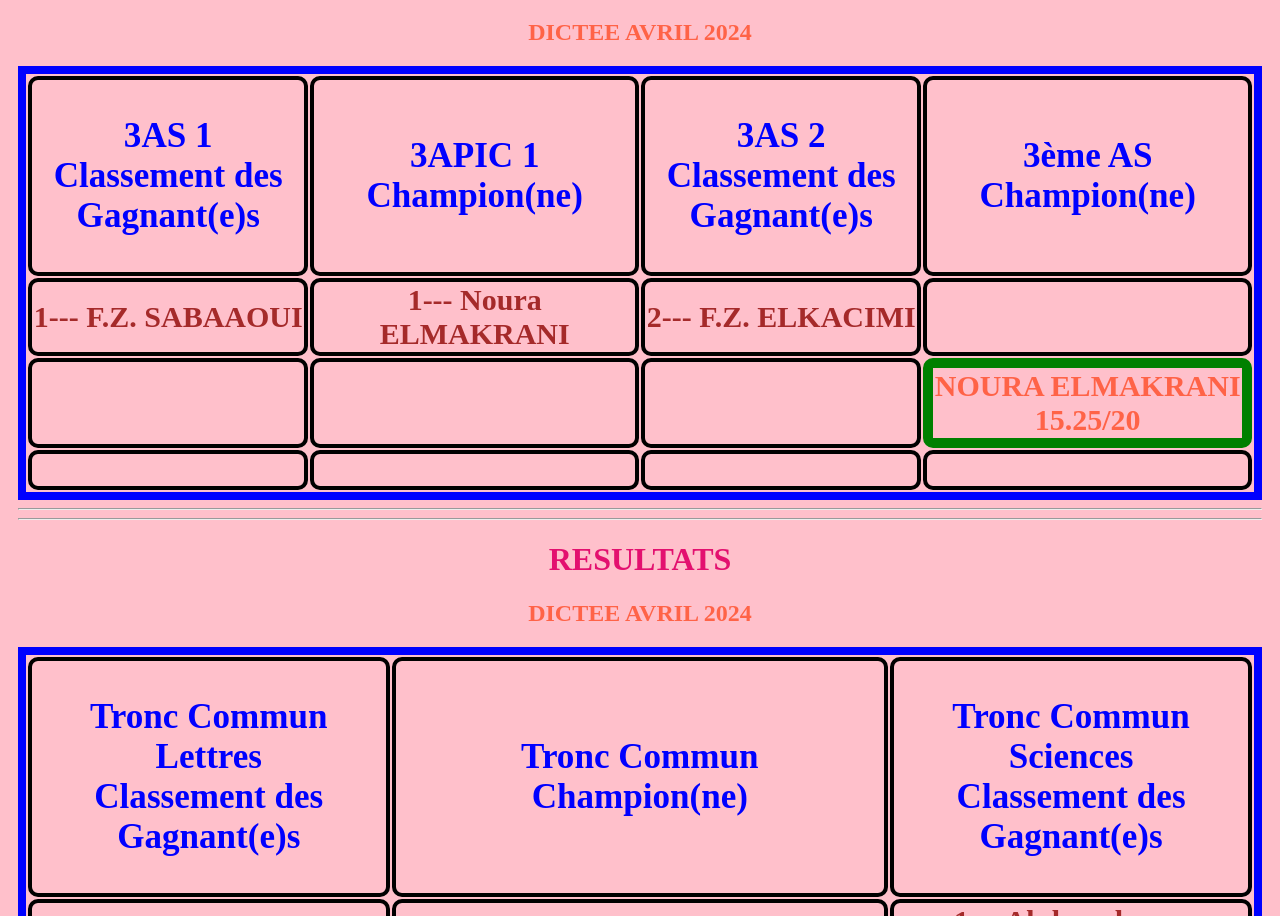
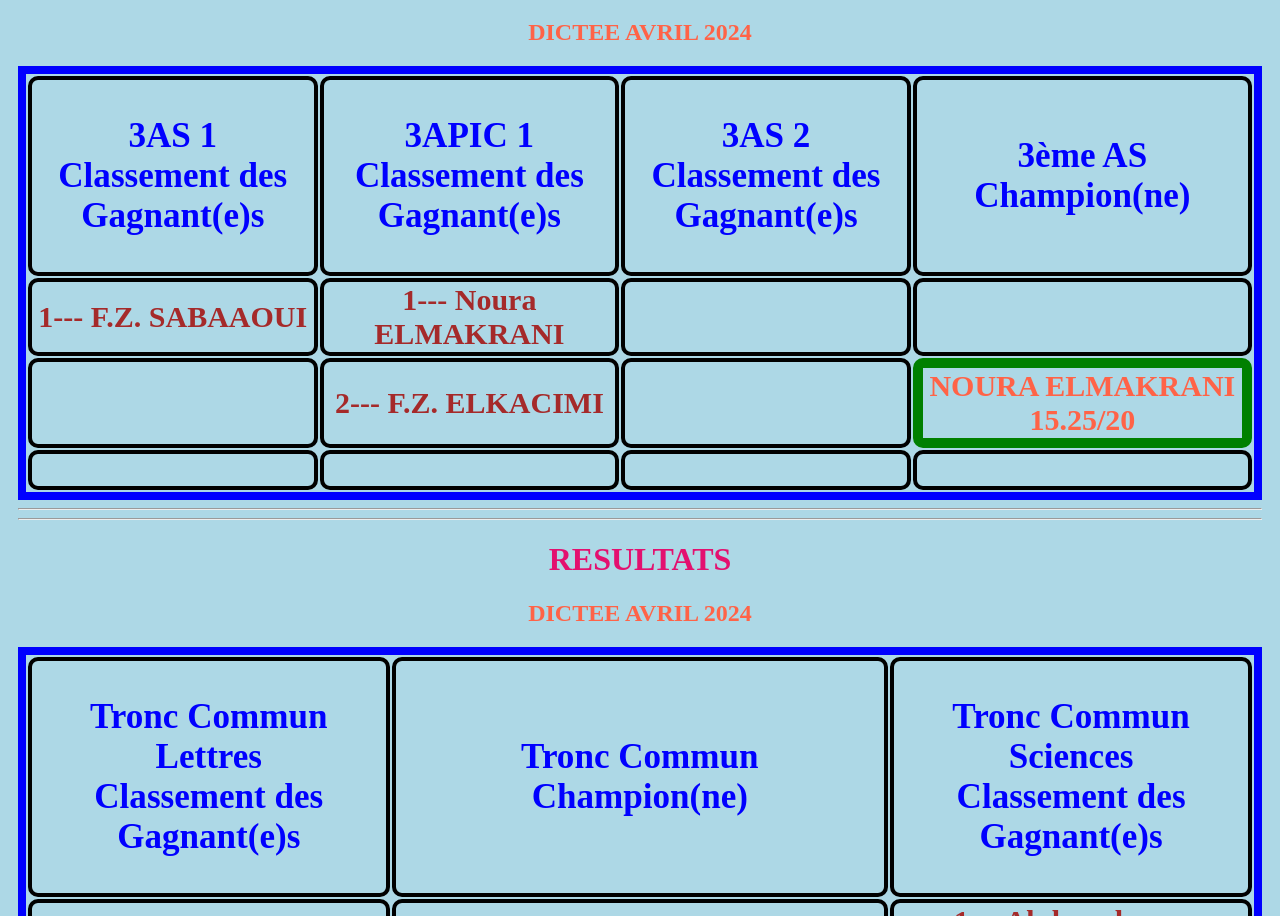
Before and after one commit to Ouhassi/dictee, a plain HTML site: page resultats.html in a window 1280 px wide. Shown: the part 1518-2434 px from the top of the page. Drawn offline with Linux system fonts and the light colour scheme.

Commit message:
Update resultats.html

```diff
--- a/resultats.html
+++ b/resultats.html
@@ -16,7 +16,7 @@
     <style>
 
         body{
-            background-color: pink;
+            background-color: lightblue;
         }
 table, th, td {
   border:8px solid blue;
@@ -119,7 +119,7 @@ th, td {
 <table style="width:100%">
   <tr>
     <th><h3>3AS 1 <br> Classement des Gagnant(e)s<br> </h3></th>
-    <th><h3>3APIC 1 <br>Champion(ne)</h3></th>
+    <th><h3>3APIC 1 <br>Classement des Gagnant(e)s</h3></th>
     <th><h3>3AS 2 <br>Classement des Gagnant(e)s</h3></th>
     <th><h3>3ème AS<br> Champion(ne)</h3></th>
 
@@ -127,12 +127,12 @@ th, td {
   <tr>
     <td>1--- F.Z. SABAAOUI </td>
     <td>1--- Noura ELMAKRANI</td>
-    <td>2--- F.Z. ELKACIMI </td>
+    <td> </td>
      <td></td>
   </tr>
   <tr>
     <td></td>
-    <td </td>
+    <td>2--- F.Z. ELKACIMI</td>
     <td></td>
     <td class="yes">NOURA ELMAKRANI <br> 15.25/20</td>
   </tr>
```
